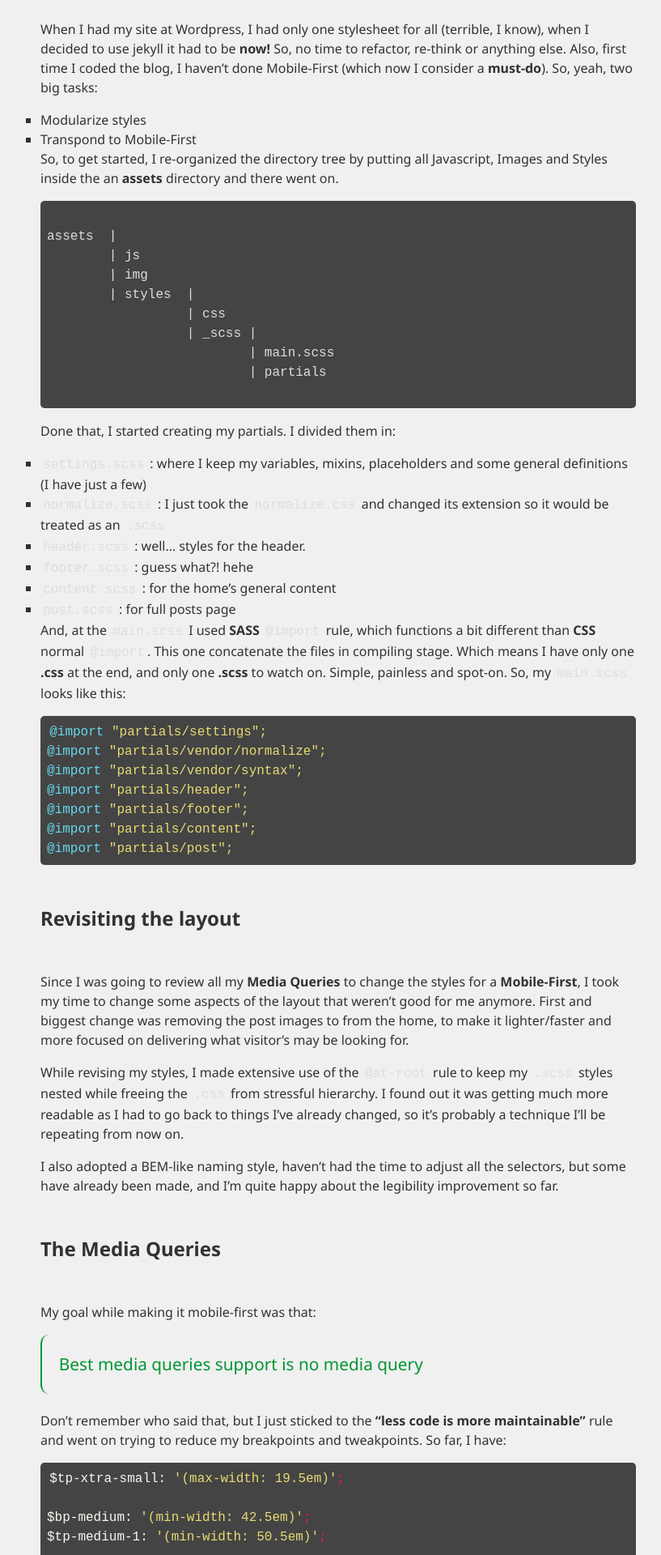
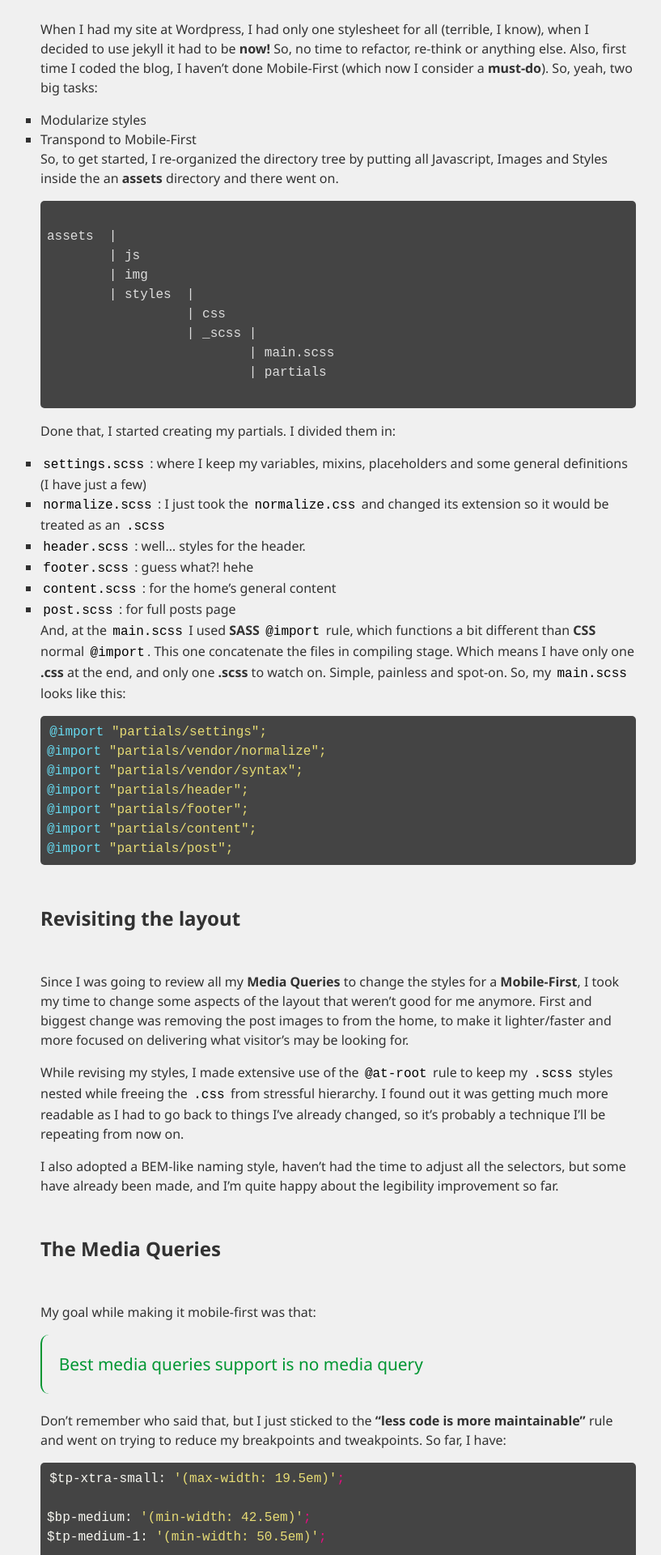
Before and after one commit to ftonato/atila.fassina.eu, a Jekyll site: the page built from _posts/2013-12-20-version-2.md, in a window 1280 px wide. Shown: the part 649-2569 px from the top of the page at 81% size, without its empty margins (222-1039 px from the left). Built offline with Jekyll 4.4.1, drawn with Linux system fonts in a browser that asks for light colours; Markdown is read by kramdown in place of the engine named in the settings.

Commit message:
fix inline syntax highlight

```diff
--- a/assets/styles/_scss/partials/post.scss
+++ b/assets/styles/_scss/partials/post.scss
@@ -73,8 +73,11 @@
 
 code {
   padding:.2em;
-  color:#DDD;
+  color:#000;
   text-transform:lowercase;
+  &[data-syntax="none"] {
+    color: #DDD;
+  }
 }
 .post pre code {
   color:#DDD;
--- a/assets/styles/css/main.css
+++ b/assets/styles/css/main.css
@@ -835,8 +835,10 @@ table {
 
 code {
   padding: .2em;
-  color: #DDD;
+  color: #000;
   text-transform: lowercase; }
+  code[data-syntax="none"] {
+    color: #DDD; }
 
 .post pre code {
   color: #DDD;
```
